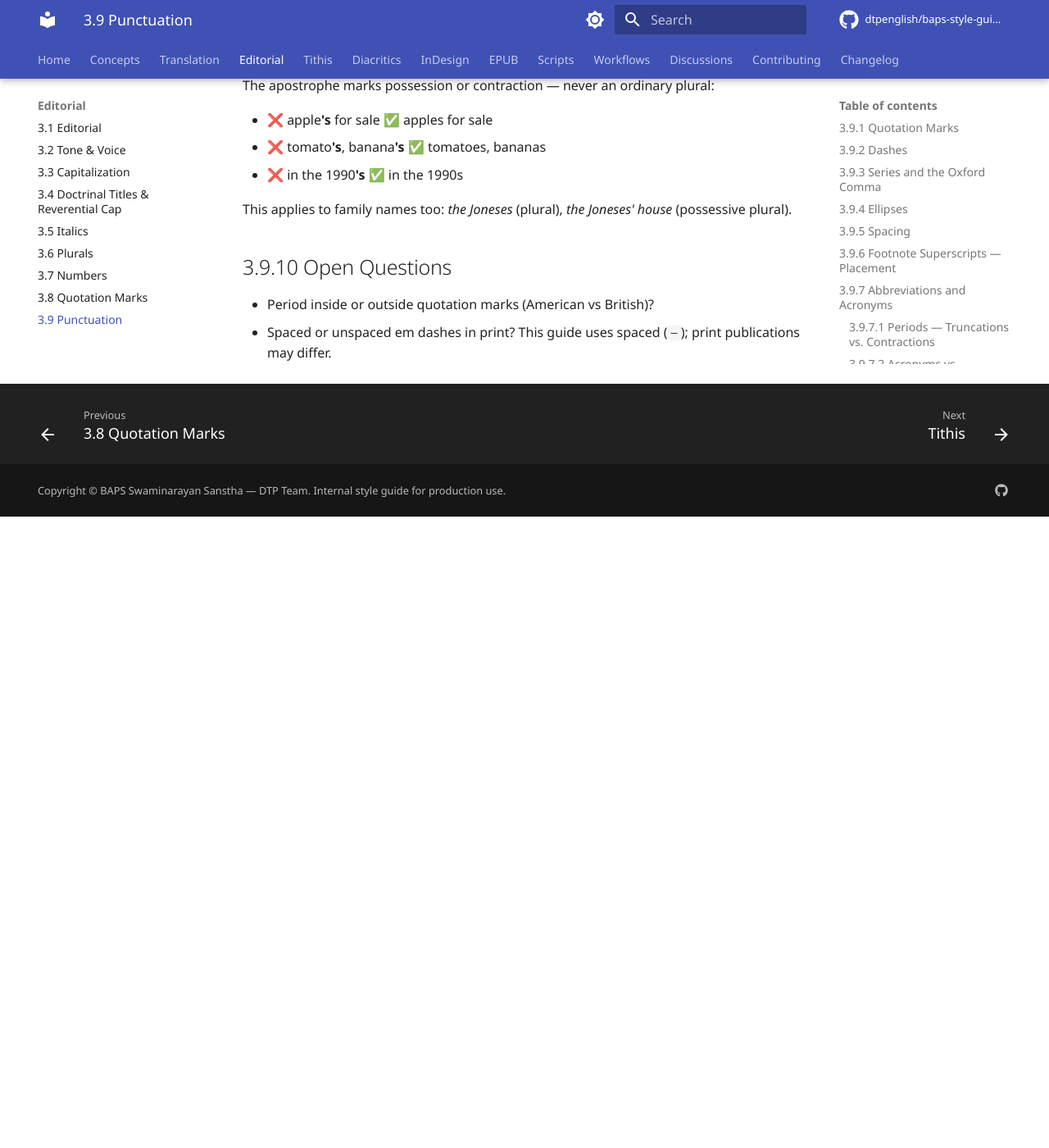
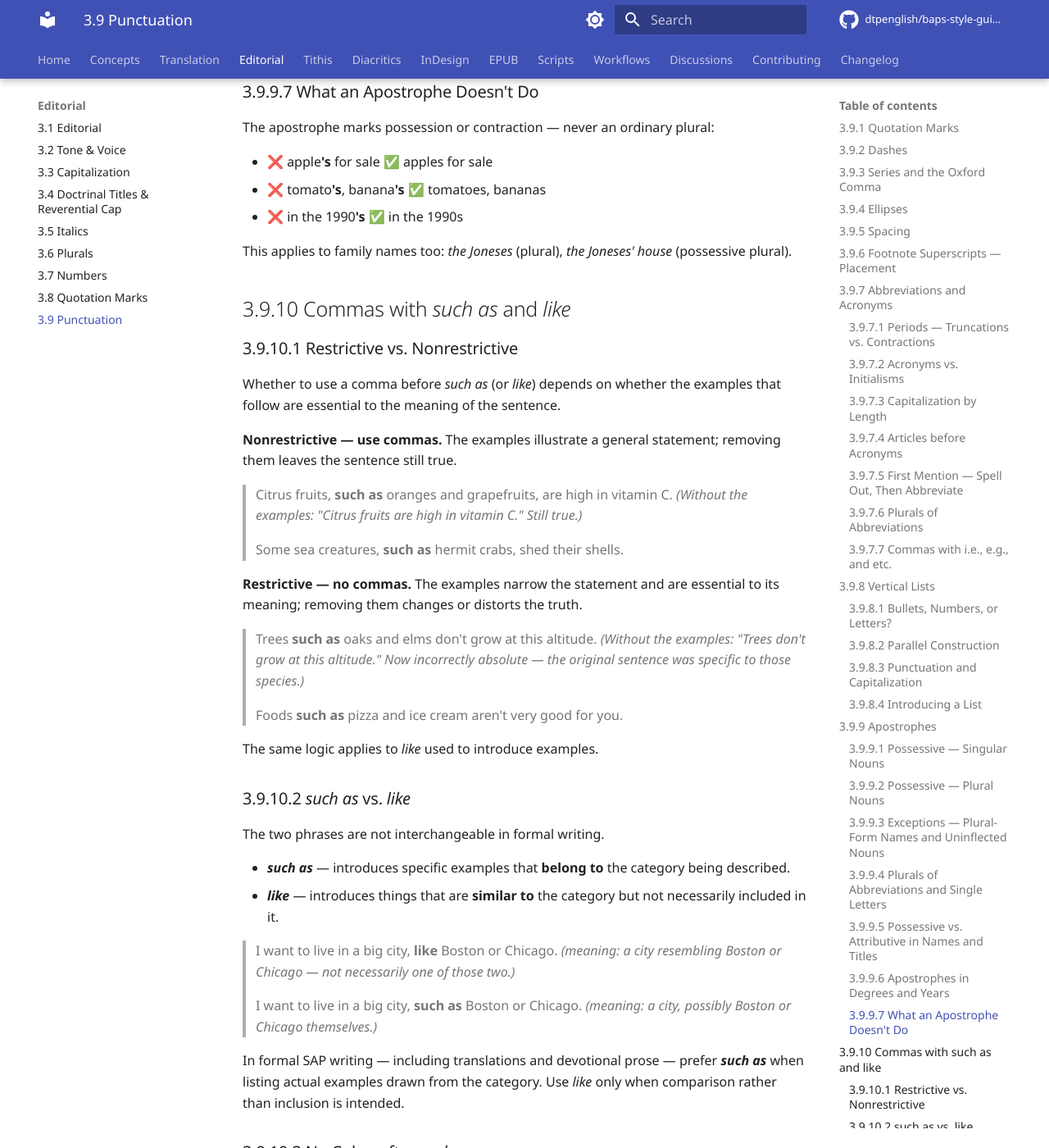
Before and after one commit to dtpenglish/baps-style-guide, an MkDocs documentation site: the page built from docs/editorial/punctuation.md, in a window 1280 px wide and 1400 px high, scrolled down 9001 px. Shown: the whole window at 82% size. Built offline with MkDocs 1.6.1 and Material for MkDocs 9.7.7, drawn with Linux system fonts in a browser that asks for light colours; comment, search, counter and statistics services are not loaded; the version menu is left out; before the commit the page ends 9631 px from its top, so only the background shows below that; some of the changed text lies outside the part shown.

Commit message:
Add 'such as / like' commas (3.9.10), enrich degree forms (3.9.9.6)
Such As (new 3.9.10 in punctuation.md, four subsections):
- Restrictive vs nonrestrictive comma rule. Nonrestrictive: commas
  (Citrus fruits, such as oranges, are high in vitamin C).
  Restrictive: no commas (Trees such as oaks and elms don't grow
  at this altitude).
- such as (inclusion) vs like (comparison). Prefer such as for
  listing actual examples from the category.
- No colon after such as - the phrase itself signals a list.
- 1-3 examples is the comfortable range; longer lists should
  become vertical lists.

Degrees enrichment (3.9.9.6 in punctuation.md):
- The Degrees doc was largely already covered by existing rules
  (apostrophe rule in 3.9.9.6, no-periods in 3.9.7.1). Only new
  content: degree abbreviation list (BA, BSc, MA, MSc, PhD, MBA,
  MD, EdD) and a SAP BrE-default note (MSc not MS; MA not M.A.;
  PhD fine in either variety).

3.9.10 Open Questions renumbered to 3.9.11.

Co-Authored-By: Claude Opus 4.7 (1M context) <noreply@anthropic.com>

```diff
--- a/docs/changelog.md
+++ b/docs/changelog.md
@@ -2,6 +2,17 @@
 A record of substantial changes to the conventions in this guide. Routine edits (typos, formatting tweaks, examples) are tracked in the Git history but not here.
 
 The format follows [Keep a Changelog](https://keepachangelog.com/). Versions are dated.
+
+---
+
+## [1.12] — 2026-05-07
+
+### Added
+- **[3.9.10 Commas with *such as* and *like*](editorial/punctuation.md#3910-commas-with-such-as-and-like)** — new section with four subsections covering the restrictive/nonrestrictive comma rule (*Citrus fruits, such as oranges, are high in vitamin C* vs *Trees such as oaks and elms don't grow at this altitude*); the *such as* (inclusion) vs *like* (comparison) distinction; the no-colon-after-*such as* rule; and a guideline that 1–3 examples is the comfortable range, longer lists should become vertical lists.
+
+### Changed
+- **3.9.9.6** enriched with degree-abbreviation forms — no-periods style (*BA*, *BSc*, *MA*, *MSc*, *PhD*, *MBA*, *MD*, *EdD*) cross-referencing the existing rule in 3.9.7.1, and a SAP BrE-default note (*MSc* not *MS*; *MA* not *M.A.*; *PhD* fine in either variety).
+- 3.9.10 Open Questions renumbered to 3.9.11 to make room for "Commas with *such as* and *like*".
 
 ---
 
--- a/docs/editorial/punctuation.md
+++ b/docs/editorial/punctuation.md
@@ -234,7 +234,7 @@ A noun before another noun can be either **possessive** (apostrophe) or **attrib
 For organization names, follow the entity's own form on its official site or publications: *Federal Judges Association*, *Bankers School* (no apostrophe by their own choice).
 
 ### 3.9.9.6 Apostrophes in Degrees and Years
-- **Degrees** — *bachelor's degree*, *master's degree*, *doctor's degree* take an apostrophe (singular possessive). The full form *Bachelor of Arts*, *Master of Science*, *Doctor of Philosophy* takes no apostrophe.
+- **Degrees** — *bachelor's degree*, *master's degree*, *doctor's degree* take an apostrophe (singular possessive), lowercase. The full form *Bachelor of Arts*, *Master of Science*, *Doctor of Philosophy* takes initial caps and no apostrophe. Abbreviations follow the no-periods rule from [3.9.7.1](#3971-periods-truncations-vs-contractions): *BA*, *BSc*, *MA*, *MSc*, *PhD*, *MBA*, *MD*, *EdD*. Use **BrE-default forms** — *MSc* (not *MS* / *M.S.*), *MA* (not *M.A.*); *PhD* is fine in either variety.
 - **Year omitted from a date** — use a closing single quote (**'**, right single quote / U+2019), not an opening single quote:
   - the class of '75   ✅
   - the '60s   ✅
@@ -251,6 +251,52 @@ The apostrophe marks possession or contraction — never an ordinary plural:
 
 This applies to family names too: *the Joneses* (plural), *the Joneses' house* (possessive plural).
 
-## 3.9.10 Open Questions
+## 3.9.10 Commas with *such as* and *like*
+
+### 3.9.10.1 Restrictive vs. Nonrestrictive
+Whether to use a comma before *such as* (or *like*) depends on whether the examples that follow are essential to the meaning of the sentence.
+
+**Nonrestrictive — use commas.** The examples illustrate a general statement; removing them leaves the sentence still true.
+
+> Citrus fruits, **such as** oranges and grapefruits, are high in vitamin C.
+> *(Without the examples: "Citrus fruits are high in vitamin C." Still true.)*
+
+> Some sea creatures, **such as** hermit crabs, shed their shells.
+
+**Restrictive — no commas.** The examples narrow the statement and are essential to its meaning; removing them changes or distorts the truth.
+
+> Trees **such as** oaks and elms don't grow at this altitude.
+> *(Without the examples: "Trees don't grow at this altitude." Now incorrectly absolute — the original sentence was specific to those species.)*
+
+> Foods **such as** pizza and ice cream aren't very good for you.
+
+The same logic applies to *like* used to introduce examples.
+
+### 3.9.10.2 *such as* vs. *like*
+The two phrases are not interchangeable in formal writing.
+
+- ***such as*** — introduces specific examples that **belong to** the category being described.
+- ***like*** — introduces things that are **similar to** the category but not necessarily included in it.
+
+> I want to live in a big city, **like** Boston or Chicago.
+> *(meaning: a city resembling Boston or Chicago — not necessarily one of those two.)*
+
+> I want to live in a big city, **such as** Boston or Chicago.
+> *(meaning: a city, possibly Boston or Chicago themselves.)*
+
+In formal SAP writing — including translations and devotional prose — prefer ***such as*** when listing actual examples drawn from the category. Use *like* only when comparison rather than inclusion is intended.
+
+### 3.9.10.3 No Colon after *such as*
+Don't follow *such as* with a colon — the phrase itself signals that examples are coming:
+
+- ❌ Several rituals are common, **such as: puja, arti, and havan.**
+- ✅ Several rituals are common, **such as puja, arti, and havan.**
+
+A colon is appropriate after a complete clause that doesn't already include *such as*: *Several rituals are common: puja, arti, and havan.*
+
+### 3.9.10.4 How Many Examples
+*such as* is best used to introduce **one to three** examples (occasionally four if all are single words). For longer lists, recast as a vertical list (see [3.9.8](#398-vertical-lists)) or as an "X include the following: …" sentence.
+
+## 3.9.11 Open Questions
 - Period inside or outside quotation marks (American vs British)?
 - Spaced or unspaced em dashes in print? This guide uses spaced (` — `); print publications may differ.
```
